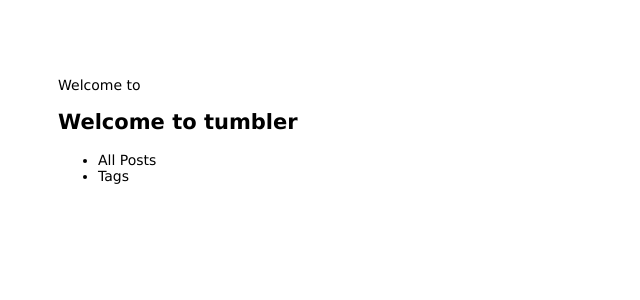
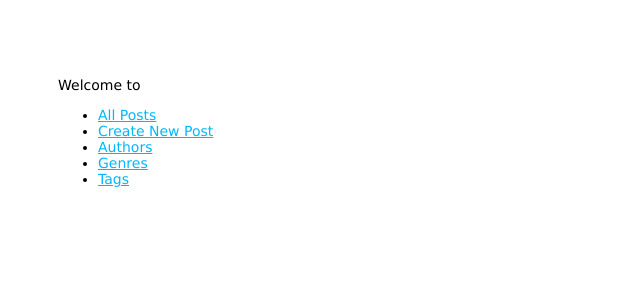
Before and after one commit to 2019-Fall-Cohort/blog-site-cristina-emi, a Node project: template src/views/home.hbs in a window 1280 px wide. Shown: the top 300 px of the page, without its empty margins (0-640 px from the left). Run offline with Node 20 templates, Linux system fonts and the light colour scheme; the template is opened without the code that fills it, so the values that code supplies are empty.

Commit message:
Updated nav links on home

```diff
--- a/src/views/home.hbs
+++ b/src/views/home.hbs
@@ -5,11 +5,12 @@
     </div>
 </header>
 
-<h2>Welcome to tumbler</h2>
-
 <nav class="navigation-bar">
     <ul class="navigation-bar">
-        <li class="navigation-bar__item">All Posts</li>
-        <li class="navigation-bar__item">Tags</li>
+        <li class="navigation-bar__item"><a href="/allposts/">All Posts</a></li>
+        <li class="navigation-bar__item"><a href="/newpost/">Create New Post</a></li>
+        <li class="navigation-bar__item"><a href="/allauthors/">Authors</a></li>
+        <li class="navigation-bar__item"><a href="/allgenres/">Genres</a></li>
+        <li class="navigation-bar__item"><a href="/alltags/">Tags</a></li>
     </ul>
 </nav>
--- a/src/views/post.hbs
+++ b/src/views/post.hbs
@@ -0,0 +1,6 @@
+<h1>{{title}}</h1>
+
+
+
+
+<a href="/">Go Back</a>
```
